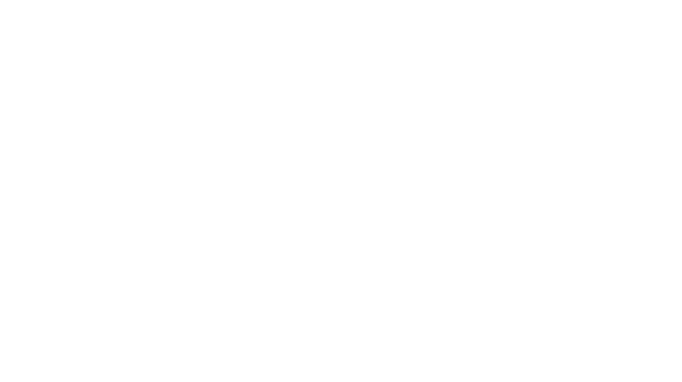
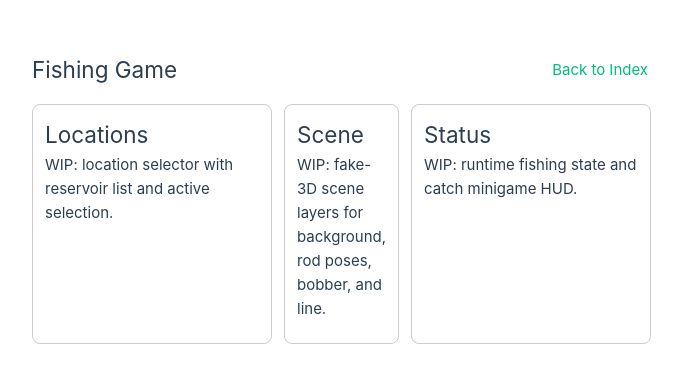
Before and after one commit to reznikovkg/vue-3-docker-compose, a Vue app in the folder vue/: page /fishing in a window 1280 px wide. Before the commit this address had no page. Shown: the part 202-584 px from the top of the page, without its empty margins (16-698 px from the left). Built offline with nearby package versions, Linux system fonts and the light colour scheme.

Commit message:
feat: WIP fishing page

```diff
--- a/vue/src/App.vue
+++ b/vue/src/App.vue
@@ -2,6 +2,10 @@
   <RouterView />
 </template>
 
-<script setup></script>
+<script>
+export default {
+  name: 'AppRoot',
+};
+</script>
 
 <style scoped lang="scss"></style>
--- a/vue/src/components/pages/ExamplePage.vue
+++ /dev/null
@@ -1,32 +0,0 @@
-<template>
-  Example STORE {{ count }}
-  <RouterLink :to="{ name: $routes.INDEX }">To Index</RouterLink>
-  <input v-model="value" type="number" />
-  <input v-model="timeout" type="number" />
-  <button @click="() => inc()">+</button>
-  <button @click="() => setValue()">SET</button>
-
-  <div>
-    <div v-for="i in list" :key="i">{{ i }}</div>
-  </div>
-</template>
-
-<script setup lang="ts">
-import { computed, ref } from 'vue';
-import { useStore } from 'vuex';
-const store = useStore();
-const count = computed(() => store.getters.getCount);
-const list = computed(() => store.getters['list/getList']);
-
-const value = ref(1);
-const timeout = ref(0);
-
-const inc = () => store.dispatch('runIncrement', value.value);
-const setValue = () =>
-  store.dispatch('setCount', {
-    value: value.value,
-    timeout: timeout.value,
-  });
-</script>
-
-<style scoped></style>
--- /dev/null
+++ b/vue/src/components/pages/FishingPage.vue
@@ -0,0 +1,81 @@
+<template>
+  <section class="fishing-page">
+    <header class="fishing-page__header">
+      <h1>Fishing Game</h1>
+      <RouterLink :to="{ name: $routes.INDEX }">Back to Index</RouterLink>
+    </header>
+
+    <main class="fishing-page__layout">
+      <aside class="fishing-page__panel">
+        <h2>Locations</h2>
+        <p>WIP: location selector with reservoir list and active selection.</p>
+      </aside>
+
+      <section class="fishing-page__scene">
+        <h2>Scene</h2>
+        <p>
+          WIP: fake-3D scene layers for background, rod poses, bobber, and line.
+        </p>
+      </section>
+
+      <aside class="fishing-page__panel">
+        <h2>Status</h2>
+        <p>WIP: runtime fishing state and catch minigame HUD.</p>
+      </aside>
+    </main>
+  </section>
+</template>
+
+<script>
+export default {
+  name: 'FishingPage',
+  data() {
+    return {
+      phase: 'idle',
+    };
+  },
+  computed: {
+    isIdle() {
+      return this.phase === 'idle';
+    },
+  },
+  methods: {
+    setPhase(nextPhase) {
+      this.phase = nextPhase;
+    },
+  },
+};
+</script>
+
+<style scoped lang="scss">
+.fishing-page {
+  padding: 16px;
+}
+
+.fishing-page__header {
+  align-items: center;
+  display: flex;
+  justify-content: space-between;
+  margin-bottom: 16px;
+}
+
+.fishing-page__layout {
+  display: grid;
+  gap: 12px;
+  grid-template-columns: 240px 1fr 240px;
+}
+
+.fishing-page__panel,
+.fishing-page__scene {
+  border: 1px solid #ccc;
+  border-radius: 8px;
+  min-height: 240px;
+  padding: 12px;
+}
+
+@media (max-width: 900px) {
+  .fishing-page__layout {
+    grid-template-columns: 1fr;
+  }
+}
+</style>
--- a/vue/src/components/pages/IndexPage.vue
+++ b/vue/src/components/pages/IndexPage.vue
@@ -1,31 +1,18 @@
 <template>
-  <div>R: {{ count }} 2PiR: {{ circumference }}</div>
-  <button @click="() => addCount(5)">+5</button>
-  <button @click="() => addCount(10)">+10</button>
-  <div>
-    <RouterLink :to="{ name: $routes.EXAMPLE }"> To Example </RouterLink>
-  </div>
+  <section class="index-page">
+    <h1>Fishing Game</h1>
+    <RouterLink :to="{ name: $routes.FISHING }">Go to Fishing</RouterLink>
+  </section>
 </template>
 
 <script>
 export default {
   name: 'IndexPage',
-  data() {
-    return {
-      count: 10,
-    };
-  },
-  computed: {
-    circumference() {
-      return 2 * Math.PI * this.count;
-    },
-  },
-  methods: {
-    addCount(val = 10) {
-      this.count += val;
-    },
-  },
 };
 </script>
 
-<style scoped></style>
+<style scoped lang="scss">
+.index-page {
+  padding: 16px;
+}
+</style>
--- a/vue/src/router/index.js
+++ b/vue/src/router/index.js
@@ -1,18 +1,18 @@
 import { createWebHistory, createRouter } from 'vue-router';
 
-import IndexPage from './../components/pages/IndexPage.vue';
-import ExamplePage from './../components/pages/ExamplePage.vue';
+import IndexPage from '@/components/pages/IndexPage.vue';
+import FishingPage from '@/components/pages/FishingPage.vue';
 
 export const ROUTES = {
-  EXAMPLE: 'EXAMPLE',
+  FISHING: 'FISHING',
   INDEX: 'INDEX',
 };
 
 const routes = [
   {
-    name: ROUTES.EXAMPLE,
-    path: '/example',
-    component: ExamplePage,
+    name: ROUTES.FISHING,
+    path: '/fishing',
+    component: FishingPage,
   },
   {
     name: ROUTES.INDEX,
```
Also changed, not shown: 1 other file (tests, documents, lock files or other folders).
